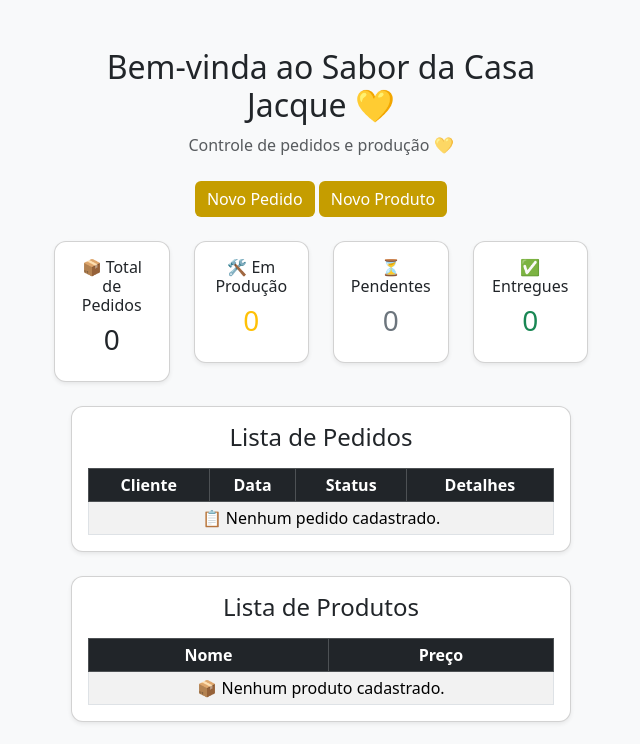
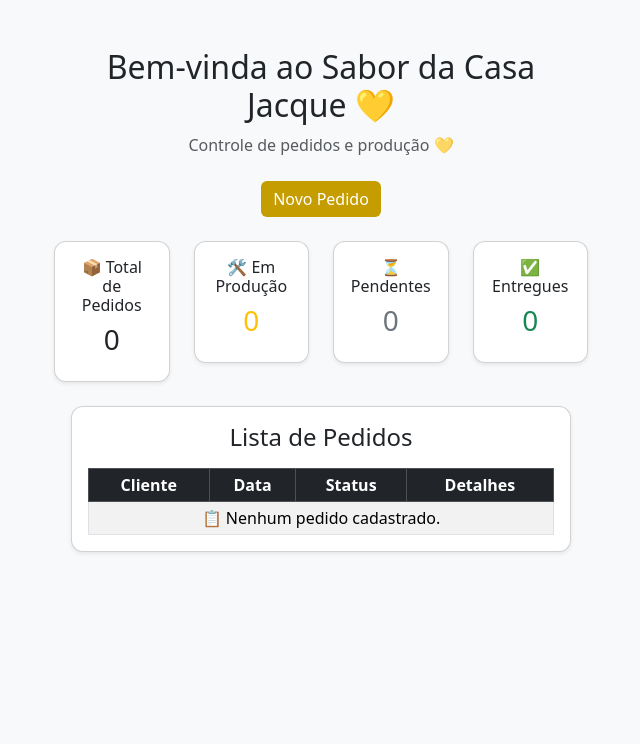
Before and after one commit to Dudacabo/projetoAppCasaJacque, a Django app: page / in a window 1280 px wide. Shown: the part 56-800 px from the top of the page, without its empty margins (319-959 px from the left). Run offline with Django 5.2, Linux system fonts and the light colour scheme; the visitor is signed in with stand-in values (Sample User, id 1); data that the repository does not hold is empty.

Commit message:
Retirando a tabela produtos da home

```diff
--- a/pedidos/templates/home.html
+++ b/pedidos/templates/home.html
@@ -16,9 +16,6 @@ HOME
     <div class="text-center mb-4">
         <a href="{% url 'pedidos:cadastrar_pedido' %}" class="btn btn-gold">
              Novo Pedido
-        </a>
-        <a href="{% url 'pedidos:cadastrar_produto' %}" class="btn btn-gold">
-             Novo Produto
         </a>
     </div>
 
@@ -107,40 +104,6 @@ HOME
             </div>
         </div>
 
-        <!-- Tabela Produtos -->
-        <div class="flex-fill" style="max-width: 500px;">
-            <div class="card shadow-sm p-3">
-
-                <h4 class="text-center mb-3">Lista de Produtos</h4>
-
-                <table class="table table-striped table-bordered table-sm mb-0">
-
-                    <thead class="table-dark">
-                        <tr>
-                            <th class="text-center">Nome</th>
-                            <th class="text-center">Preço</th>
-                        </tr>
-                    </thead>
-
-                    <tbody>
-                        {% for produto in produtos %}
-                        <tr>
-                            <td class="text-center">{{ produto.nome }}</td>
-                            <td class="text-center">R$ {{ produto.preco|floatformat:2 }}</td>
-                        </tr>
-
-                        {% empty %}
-                        <tr>
-                            <td colspan="3" class="text-center">
-                                📦 Nenhum produto cadastrado.
-                            </td>
-                        </tr>
-                        {% endfor %}
-                    </tbody>
-
-                </table>
-            </div>
-        </div>
 
     </div>
 
--- a/pedidos/templates/pedidos/cadastrar_pedido.html
+++ b/pedidos/templates/pedidos/cadastrar_pedido.html
@@ -11,7 +11,7 @@
         {% csrf_token %}
         {{ form.as_p }}
         <div style="text-align: center;">
-            <button type="submit" class="btn btn-primary">
+            <button type="submit" class="btn btn-gold">
                 Salvar
             </button>
 
--- a/pedidos/templates/produtos/cadastrar_produto.html
+++ b/pedidos/templates/produtos/cadastrar_produto.html
@@ -13,7 +13,7 @@
         {{ form.as_p }}
 
         <div style="text-align: center;">
-            <button type="submit" class="btn btn-primary">
+            <button type="submit" class="btn btn-gold">
                 Salvar
             </button>
 
--- a/pedidos/views.py
+++ b/pedidos/views.py
@@ -12,7 +12,6 @@ def is_admin(user):
 # HOME
 @login_required
 def home(request):
-    produtos = Produto.objects.all().order_by("id")
     pedidos = Pedido.objects.all().order_by('-id')[:5]
 
     total_pedidos = Pedido.objects.count()
@@ -21,7 +20,6 @@ def home(request):
     pedidos_entregues = Pedido.objects.filter(status='entregue').count()
 
     context = {
-    "produtos": produtos,
     "pedidos": pedidos,
     "total_pedidos": total_pedidos,
     "pedidos_producao": pedidos_producao,
```
